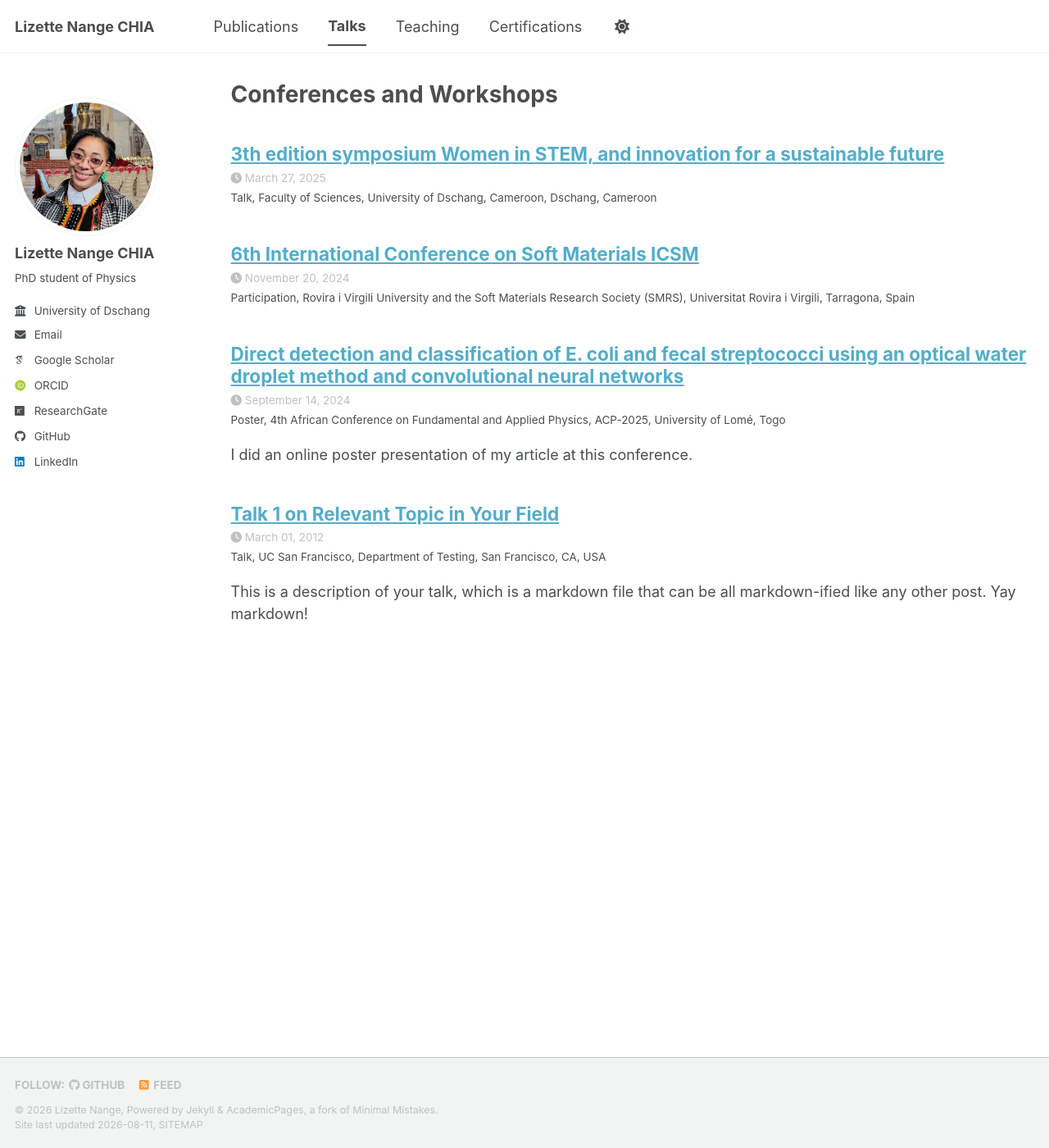
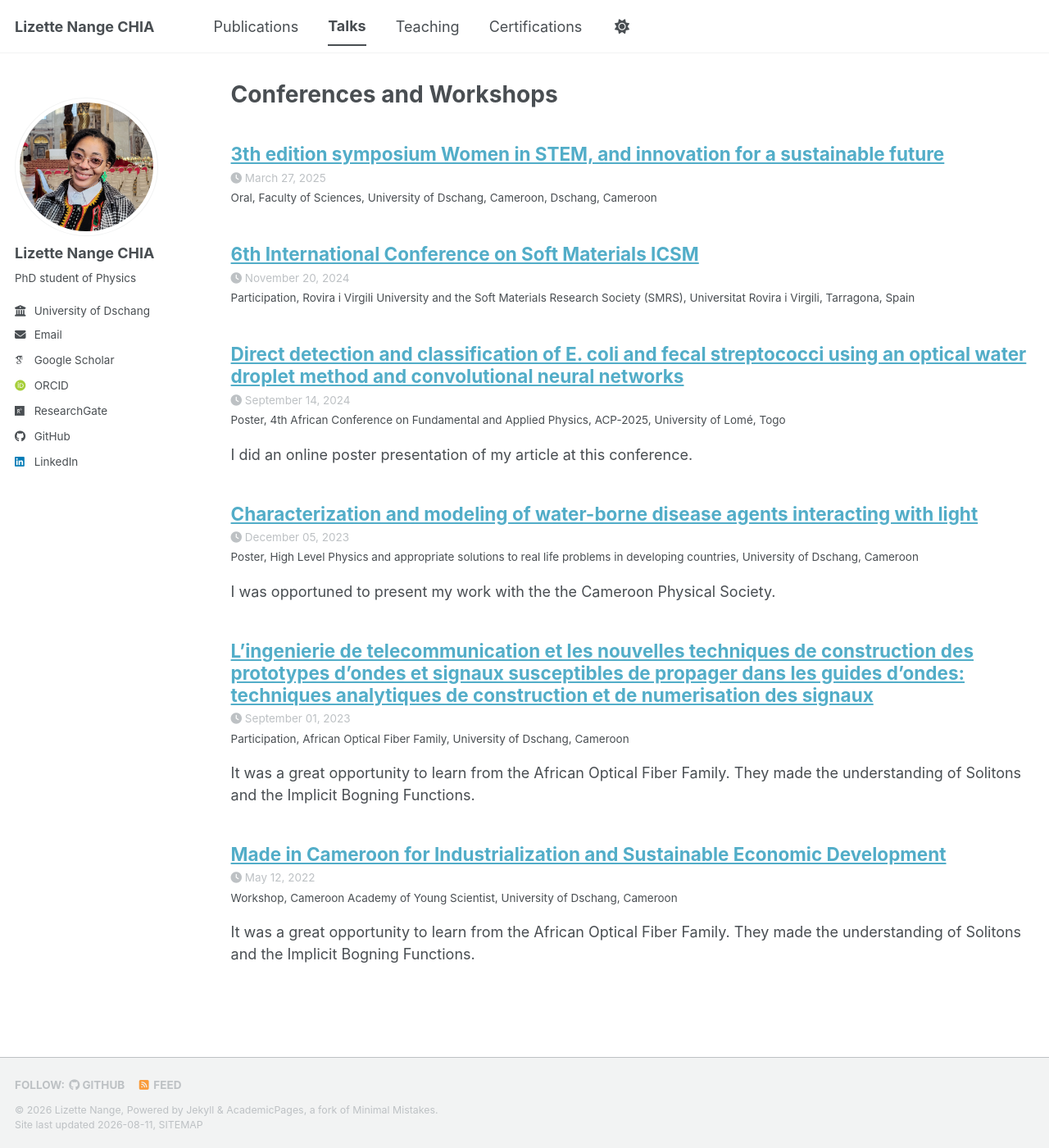
Before and after one commit to lizettenange/lizettenange.github.io, a Jekyll site: the page built from _pages/talks.html, in a window 1280 px wide and 1400 px high. Shown: the whole window at 82% size. Built offline with Jekyll 4.4.1, drawn with Linux system fonts in a browser that asks for light colours; some web fonts are replaced; a script bundle is joined from its source files by our own code; library files that are not in the unit come from our copies.

Commit message:
talksupd

```diff
--- a/_talks/2012-03-01-talk-1.md
+++ b/_talks/2012-03-01-talk-1.md
@@ -1,11 +1,11 @@
 ---
-title: "Talk 1 on Relevant Topic in Your Field"
+title: "Characterization and modeling of water-borne disease agents interacting with light"
 collection: talks
-type: "Talk"
-permalink: /talks/2012-03-01-talk-1
-venue: "UC San Francisco, Department of Testing"
-date: 2012-03-01
-location: "San Francisco, CA, USA"
+type: "Poster"
+permalink: /talks/2023-12-05-cps
+venue: "High Level Physics and appropriate solutions to real life problems in developing countries"
+date: 2023-12-05
+location: "University of Dschang, Cameroon"
 ---
 
-This is a description of your talk, which is a markdown file that can be all markdown-ified like any other post. Yay markdown!
+I was opportuned to present my work with the the Cameroon Physical Society.
--- /dev/null
+++ b/_talks/2012-03-01-talk-4.md
@@ -0,0 +1,11 @@
+---
+title: "L’ingenierie de telecommunication et les nouvelles techniques de construction des prototypes d’ondes et signaux susceptibles de propager dans les guides d’ondes: techniques analytiques de construction et de numerisation des signaux"
+collection: talks
+type: "Participation"
+permalink: /talks/2023-09-01-aoff
+venue: "African Optical Fiber Family"
+date: 2023-09-01
+location: "University of Dschang, Cameroon"
+---
+
+It was a great opportunity to learn from the African Optical Fiber Family. They made the understanding of Solitons and the Implicit Bogning Functions.
--- /dev/null
+++ b/_talks/2012-03-01-workshop-1.md
@@ -0,0 +1,11 @@
+---
+title: "Made in Cameroon for Industrialization and Sustainable Economic Development"
+collection: talks
+type: "Workshop"
+permalink: /talks/2022-05-12-cays
+venue: "Cameroon Academy of Young Scientist"
+date: 2022-05-12
+location: "University of Dschang, Cameroon"
+---
+
+It was a great opportunity to learn from the African Optical Fiber Family. They made the understanding of Solitons and the Implicit Bogning Functions.
--- a/_talks/2014-02-01-talk-2.md
+++ b/_talks/2014-02-01-talk-2.md
@@ -1,7 +1,7 @@
 ---
 title: "3th edition symposium Women in STEM, and innovation for a sustainable future"
 collection: talks
-type: "Talk"
+type: "Oral"
 permalink: /talks/2025-03-27-women-in-stem-symposium
 venue: "Faculty of Sciences, University of Dschang, Cameroon"
 date: 2025-03-27
```
